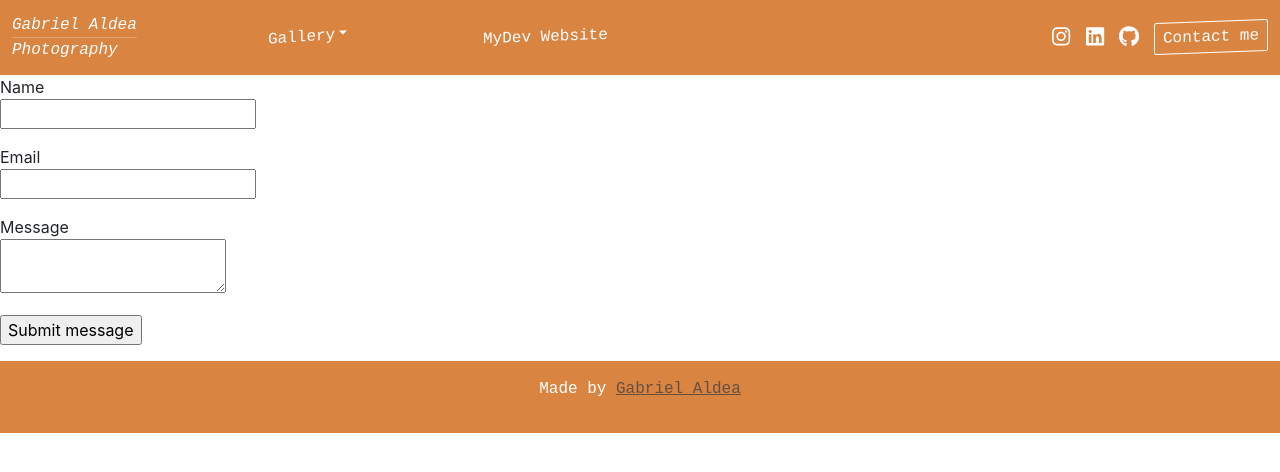
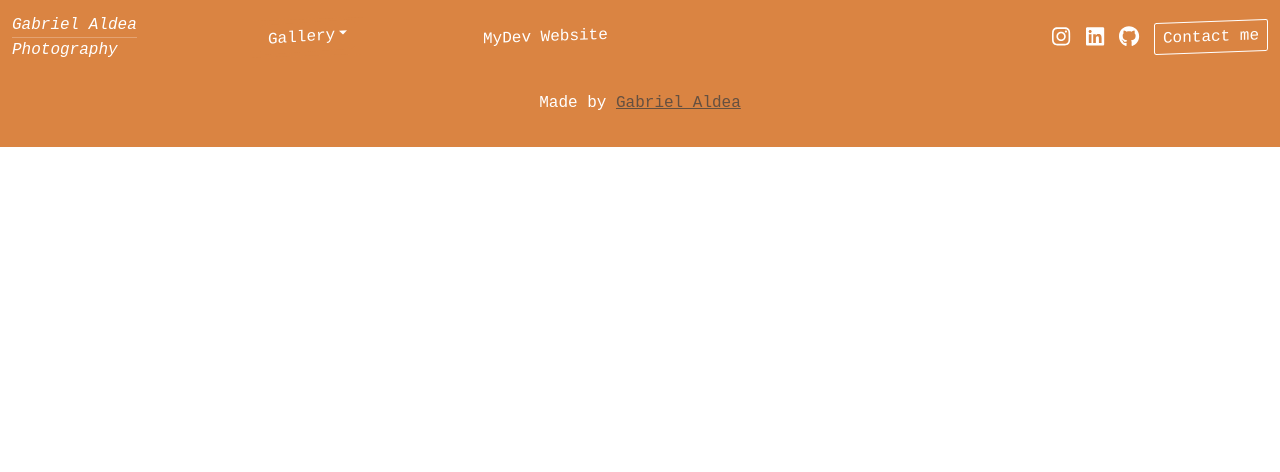
Before and after one commit to galdea/PhotographyWebsite-FE, a React (Create React App) app: page /contactme in a window 1280 px wide. Shown: the top 472 px of the page. Built offline with nearby package versions, Linux system fonts and the light colour scheme.

Commit message:
form correction

```diff
--- a/src/pages/contactMe.js
+++ b/src/pages/contactMe.js
@@ -2,7 +2,13 @@
 
 const ContactMe = () => {
   return (
-    <form name="contact" method="post">
+    <form
+      name="contact"
+      netlify
+      method="post"
+      netlify-honeypot="bot-field"
+      hidden
+    >
       <input type="hidden" name="form-name" value="contact" />
       <p>
         <label htmlFor="name">Name</label> <br />
```
